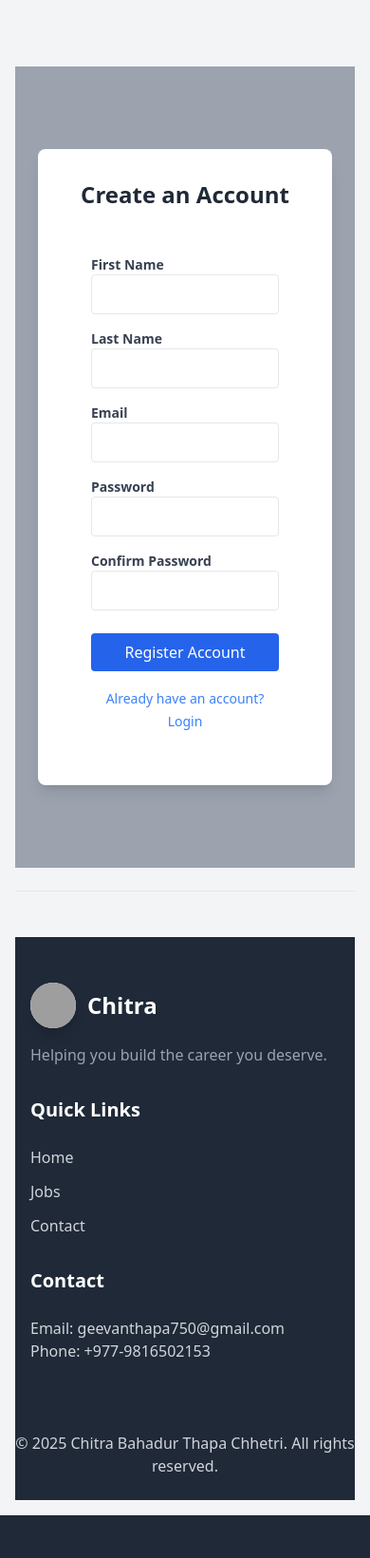
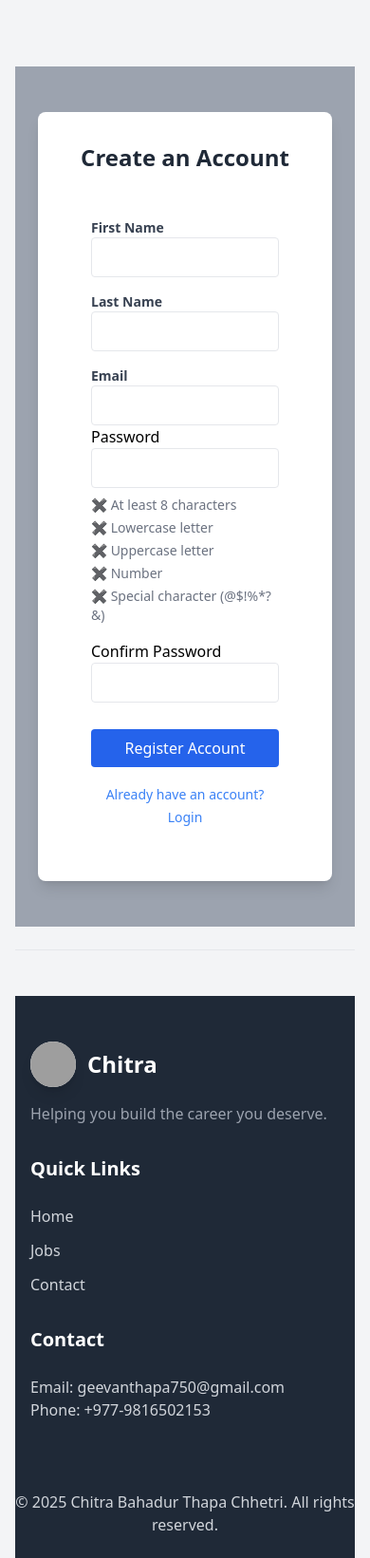
Before and after one commit to jhyap-coder/job-portal, a Django app: page /register/ in a window 390 px wide. Shown: the part 74-1715 px from the top of the page at 95% size. Before the commit the page ends 1670 px from the top, so only its background shows below. Run offline with Django 5.2, Linux system fonts and the light colour scheme; some libraries are stand-ins or nearby versions; grey boxes are pictures that could not be loaded.

Commit message:
password check

```diff
--- a/jobs/templates/jobs/register.html
+++ b/jobs/templates/jobs/register.html
@@ -61,19 +61,38 @@
                             class="w-full px-3 py-2 border rounded focus:outline-none">
                     </div>
 
-                    <div class="grid grid-cols-1 md:grid-cols-2 gap-4 mt-4">
-                        <div>
-                            <label class="block text-sm font-bold text-gray-700 dark:text-white">Password</label>
-                            <input type="password" name="password"
-                                class="w-full px-3 py-2 border rounded focus:outline-none">
-                        </div>
+                    <!-- Password -->
+<div>
+  <label>Password</label>
+  <input type="password" id="password" name="password" minlength="8"
+         class="w-full px-3 py-2 border rounded focus:outline-none">
 
-                        <div>
-                            <label class="block text-sm font-bold text-gray-700 dark:text-white">Confirm Password</label>
-                            <input type="password" name="confirm_password"
-                                class="w-full px-3 py-2 border rounded focus:outline-none">
-                        </div>
-                    </div>
+  <!-- Strength Bar (Hidden Initially) -->
+  <div id="strength-container" class="mt-2 hidden">
+      <div class="w-full bg-gray-200 rounded">
+          <div id="strength-bar" class="h-2 rounded"></div>
+      </div>
+      <p id="strength-text" class="text-sm mt-1"></p>
+  </div>
+
+  <!-- Checklist -->
+  <ul class="text-sm mt-2 space-y-1" id="password-checklist">
+      <li id="check-length" class="text-gray-500">✖ At least 8 characters</li>
+      <li id="check-lower" class="text-gray-500">✖ Lowercase letter</li>
+      <li id="check-upper" class="text-gray-500">✖ Uppercase letter</li>
+      <li id="check-number" class="text-gray-500">✖ Number</li>
+      <li id="check-special" class="text-gray-500">✖ Special character (@$!%*?&)</li>
+  </ul>
+</div>
+
+<!-- Confirm Password -->
+<div class="mt-4">
+  <label>Confirm Password</label>
+  <input type="password" id="confirm-password"
+         class="w-full px-3 py-2 border rounded focus:outline-none">
+
+  <p id="match-text" class="text-sm mt-1"></p>
+</div>
 
                     <button type="submit"
                         class="w-full mt-6 py-2 bg-blue-600 text-white rounded hover:bg-blue-700">
@@ -93,15 +112,119 @@
     </div>
 </div>
 <script>
-  // Wait 3 seconds then fade out messages
+document.addEventListener("DOMContentLoaded", function () {
+
+  // Auto-hide messages
   setTimeout(function() {
     const messages = document.getElementById('messages-container');
     if (messages) {
       messages.style.transition = "opacity 0.5s ease-out";
       messages.style.opacity = "0";
-      // Remove from DOM after fade
       setTimeout(() => { messages.remove(); }, 500);
     }
-  }, 3000); // 3000ms = 3 seconds
+  }, 3000);
+
+  const passwordInput = document.getElementById("password");
+  const confirmInput = document.getElementById("confirm-password");
+
+  const strengthContainer = document.getElementById("strength-container");
+  const strengthBar = document.getElementById("strength-bar");
+  const strengthText = document.getElementById("strength-text");
+  const matchText = document.getElementById("match-text");
+
+  const checks = {
+    length: document.getElementById("check-length"),
+    lower: document.getElementById("check-lower"),
+    upper: document.getElementById("check-upper"),
+    number: document.getElementById("check-number"),
+    special: document.getElementById("check-special"),
+  };
+
+  function updateChecklist(condition, element) {
+    if (condition) {
+      element.textContent = element.textContent.replace("✖", "✔");
+      element.classList.remove("text-gray-500");
+      element.classList.add("text-green-600");
+    } else {
+      element.textContent = element.textContent.replace("✔", "✖");
+      element.classList.remove("text-green-600");
+      element.classList.add("text-gray-500");
+    }
+  }
+
+  function checkPasswordMatch() {
+    if (!confirmInput.value) {
+      matchText.textContent = "";
+      return;
+    }
+
+    if (passwordInput.value === confirmInput.value) {
+      matchText.textContent = "✔ Passwords match";
+      matchText.className = "text-sm mt-1 text-green-600";
+    } else {
+      matchText.textContent = "✖ Passwords do not match";
+      matchText.className = "text-sm mt-1 text-red-600";
+    }
+  }
+
+  if (passwordInput) {
+    passwordInput.addEventListener("input", function () {
+
+      const value = passwordInput.value;
+
+      // Show strength only when typing
+      if (value.length > 0) {
+        strengthContainer.classList.remove("hidden");
+      } else {
+        strengthContainer.classList.add("hidden");
+      }
+
+      let strength = 0;
+
+      const hasLength = value.length >= 8;
+      const hasLower = /[a-z]/.test(value);
+      const hasUpper = /[A-Z]/.test(value);
+      const hasNumber = /[0-9]/.test(value);
+      const hasSpecial = /[@$!%*?&]/.test(value);
+
+      updateChecklist(hasLength, checks.length);
+      updateChecklist(hasLower, checks.lower);
+      updateChecklist(hasUpper, checks.upper);
+      updateChecklist(hasNumber, checks.number);
+      updateChecklist(hasSpecial, checks.special);
+
+      if (hasLength) strength++;
+      if (hasLower) strength++;
+      if (hasUpper) strength++;
+      if (hasNumber) strength++;
+      if (hasSpecial) strength++;
+
+      strengthBar.style.transition = "all 0.3s ease";
+
+      if (strength <= 2) {
+        strengthBar.style.width = "33%";
+        strengthBar.className = "h-2 rounded bg-red-500";
+        strengthText.textContent = "Weak";
+      }
+      else if (strength <= 4) {
+        strengthBar.style.width = "66%";
+        strengthBar.className = "h-2 rounded bg-yellow-500";
+        strengthText.textContent = "Medium";
+      }
+      else {
+        strengthBar.style.width = "100%";
+        strengthBar.className = "h-2 rounded bg-green-500";
+        strengthText.textContent = "Strong";
+      }
+
+      checkPasswordMatch();
+    });
+  }
+
+  if (confirmInput) {
+    confirmInput.addEventListener("input", checkPasswordMatch);
+  }
+
+});
 </script>
 {% endblock %}
--- a/jobs/views.py
+++ b/jobs/views.py
@@ -17,7 +17,9 @@ from .forms import (
     CustomPasswordChangeForm
 )
 from .models import Profile, Job, JobApplication, UserProfile, ContactMessage
-
+from django.contrib.auth.password_validation import validate_password
+from django.core.exceptions import ValidationError
+import re
 
 # ==========================
 # HOME
@@ -34,18 +36,30 @@ def register(request):
     if request.method == 'POST':
         first_name = request.POST.get('first_name')
         last_name = request.POST.get('last_name')
-        email = request.POST.get('email')
+        email = request.POST.get('email').strip()
         password = request.POST.get('password')
         confirm_password = request.POST.get('confirm_password')
 
+        # Check password match
         if password != confirm_password:
             messages.error(request, "Passwords do not match.")
             return redirect('register')
 
+        # Strong password validation
+        pattern = r'^(?=.*[a-z])(?=.*[A-Z])(?=.*\d)(?=.*[@$!%*?&]).{8,}$'
+        if not re.match(pattern, password):
+            messages.error(
+                request,
+                "Password must contain 8+ characters, uppercase, lowercase, number and special character."
+            )
+            return redirect('register')
+
+        # Check existing email
         if User.objects.filter(username=email).exists():
             messages.error(request, "Email already registered.")
             return redirect('register')
 
+        # Create user
         User.objects.create_user(
             username=email,
             email=email,
--- a/myProject/settings.py
+++ b/myProject/settings.py
@@ -92,7 +92,8 @@ if database_url:
 # ------------------------------
 AUTH_PASSWORD_VALIDATORS = [
     {'NAME': 'django.contrib.auth.password_validation.UserAttributeSimilarityValidator',},
-    {'NAME': 'django.contrib.auth.password_validation.MinimumLengthValidator',},
+    {'NAME': 'django.contrib.auth.password_validation.MinimumLengthValidator','OPTIONS': {
+            'min_length': 8,}},
     {'NAME': 'django.contrib.auth.password_validation.CommonPasswordValidator',},
     {'NAME': 'django.contrib.auth.password_validation.NumericPasswordValidator',},
 ]
```
